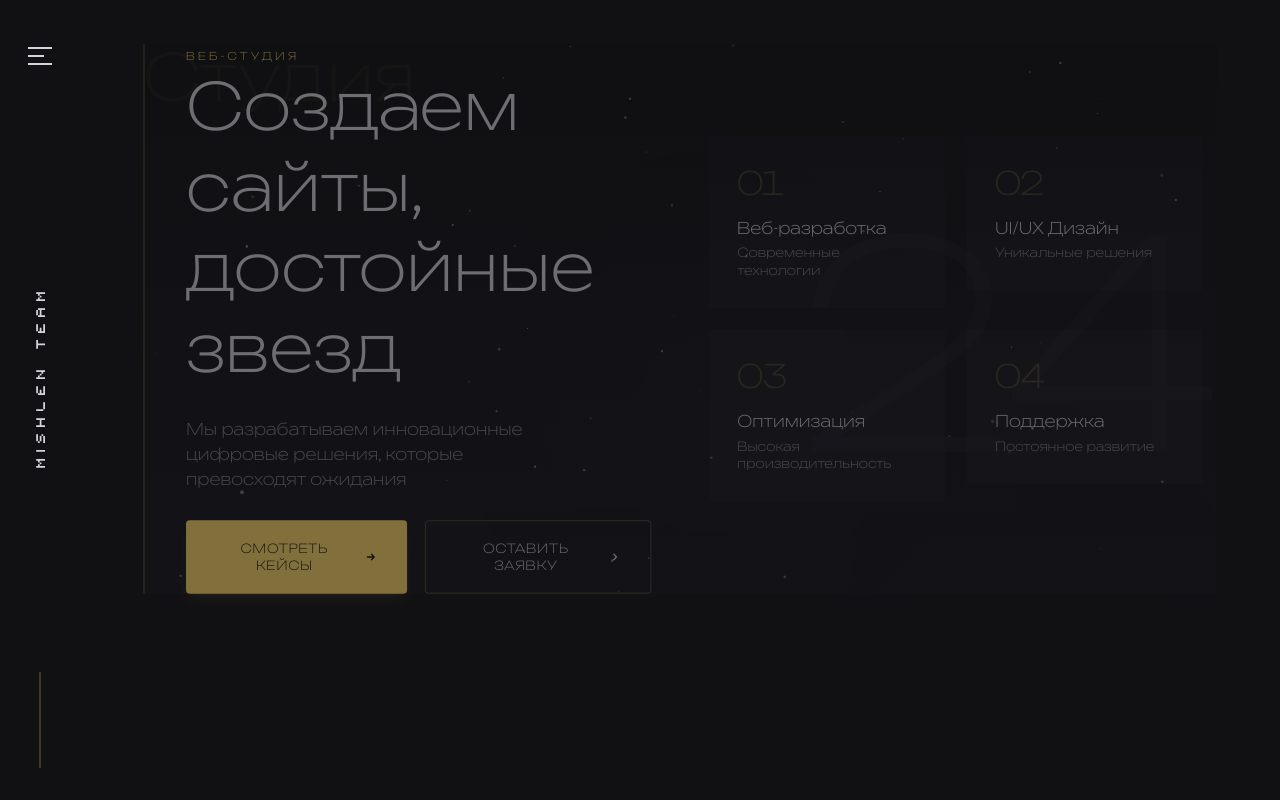
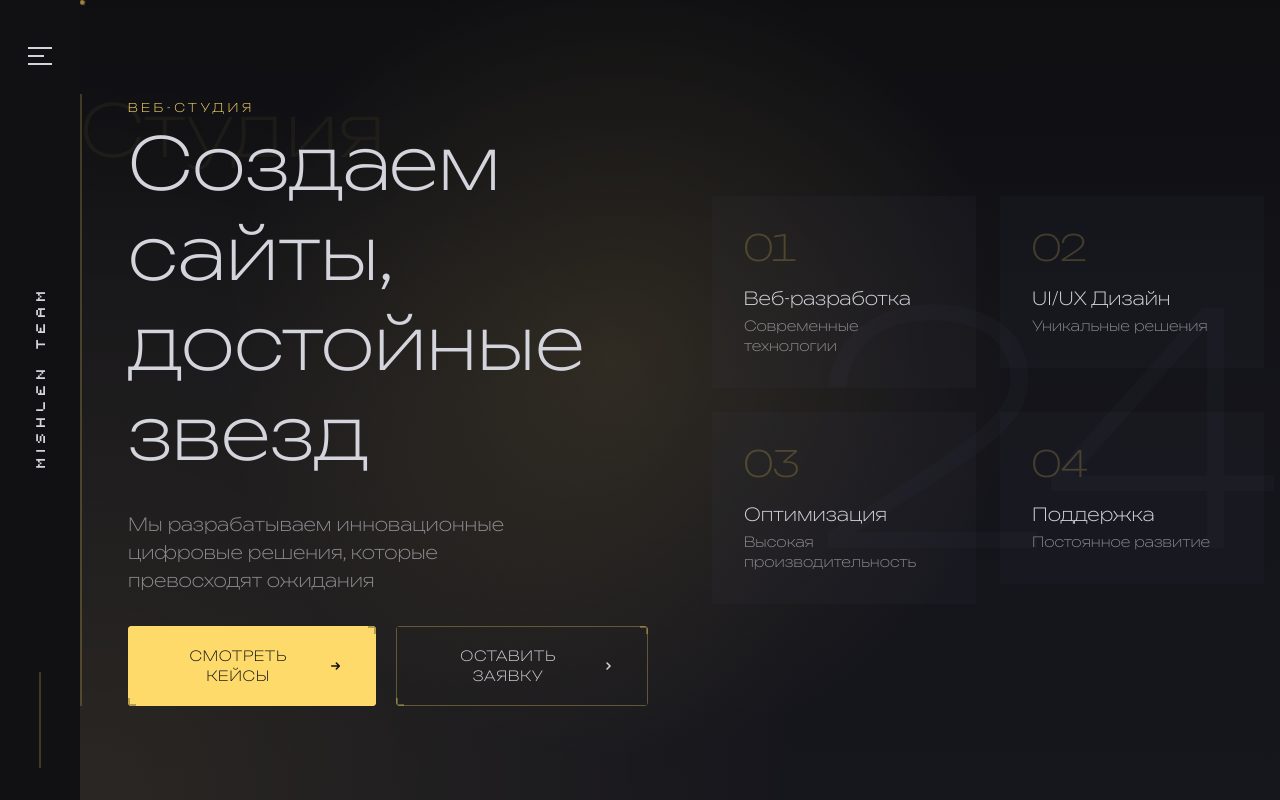
Before and after one commit to burkovmu/web3final, a Next.js app: page / in a window 1280 px wide. Shown: the top 800 px of the page. Built offline with nearby package versions, Linux system fonts and the light colour scheme.

Commit message:
Обновлен дизайн кнопок и добавлен новый анимированный фон в Hero секции

```diff
--- a/src/components/HeroSection.tsx
+++ b/src/components/HeroSection.tsx
@@ -1,8 +1,7 @@
 'use client';
 
 import { motion } from 'framer-motion';
-import SectionWrapper from './SectionWrapper';
-import StarryBackground from './StarryBackground';
+import WaveBackground from './WaveBackground';
 
 const features = [
   { number: '01', title: 'Веб-разработка', description: 'Современные технологии' },
@@ -13,8 +12,8 @@ const features = [
 
 export default function HeroSection() {
   return (
-    <SectionWrapper className="bg-[#111113] min-h-screen flex items-center relative overflow-hidden">
-      <StarryBackground />
+    <div className="bg-[#111113] min-h-screen flex items-center relative overflow-hidden">
+      <WaveBackground />
       <div className="container mx-auto px-4 relative z-10">
         <div className="grid grid-cols-1 lg:grid-cols-2 gap-16 items-center">
           <motion.div
@@ -71,22 +70,29 @@ export default function HeroSection() {
                   transition={{ delay: 0.7 }}
                   className="flex flex-col sm:flex-row gap-5"
                 >
-                  <button className="relative px-8 py-5 bg-[#feda6a] text-[#111113] text-sm uppercase tracking-wider font-medium overflow-hidden rounded-sm shadow-lg shadow-[#feda6a]/10 hover:shadow-[#feda6a]/30 transition-all duration-300">
-                    <div className="absolute inset-0 bg-white/10 opacity-0 hover:opacity-20 transition-opacity duration-300" />
-                    <span className="inline-flex items-center">
+                  <button className="group relative px-8 py-5 bg-[#feda6a] text-[#111113] text-sm uppercase tracking-wider font-medium overflow-hidden rounded-sm">
+                    <div className="absolute inset-0 bg-gradient-to-r from-white/0 via-white/20 to-white/0 translate-x-[-200%] group-hover:translate-x-[200%] transition-transform duration-1000" />
+                    <div className="absolute inset-0 bg-[#feda6a] group-hover:bg-[#feda6a]/90 transition-colors duration-300" />
+                    <span className="relative z-10 inline-flex items-center">
                       Смотреть кейсы
-                      <svg className="ml-3 w-4 h-4" xmlns="http://www.w3.org/2000/svg" viewBox="0 0 20 20" fill="currentColor">
+                      <svg className="ml-3 w-4 h-4 transform group-hover:translate-x-1 transition-transform" xmlns="http://www.w3.org/2000/svg" viewBox="0 0 20 20" fill="currentColor">
                         <path fillRule="evenodd" d="M10.293 5.293a1 1 0 011.414 0l4 4a1 1 0 010 1.414l-4 4a1 1 0 01-1.414-1.414L12.586 11H5a1 1 0 110-2h7.586l-2.293-2.293a1 1 0 010-1.414z" clipRule="evenodd" />
                       </svg>
                     </span>
+                    <div className="absolute top-0 right-0 w-2 h-2 border-t-2 border-r-2 border-[#111113]/30" />
+                    <div className="absolute bottom-0 left-0 w-2 h-2 border-b-2 border-l-2 border-[#111113]/30" />
                   </button>
-                  <button className="relative px-8 py-5 bg-transparent border border-[#feda6a]/30 text-[#d4d4dc] text-sm uppercase tracking-wider font-medium overflow-hidden rounded-sm hover:border-[#feda6a]/70 transition-all duration-300">
-                    <span className="inline-flex items-center">
+                  <button className="group relative px-8 py-5 bg-transparent text-[#d4d4dc] text-sm uppercase tracking-wider font-medium overflow-hidden rounded-sm">
+                    <div className="absolute inset-0 border border-[#feda6a]/30 group-hover:border-[#feda6a]/70 transition-colors duration-300" />
+                    <div className="absolute inset-0 bg-gradient-to-r from-[#feda6a]/0 via-[#feda6a]/5 to-[#feda6a]/0 translate-x-[-200%] group-hover:translate-x-[200%] transition-transform duration-1000" />
+                    <span className="relative z-10 inline-flex items-center">
                       Оставить заявку
-                      <svg className="ml-3 w-4 h-4" xmlns="http://www.w3.org/2000/svg" viewBox="0 0 20 20" fill="currentColor">
+                      <svg className="ml-3 w-4 h-4 transform group-hover:translate-x-1 transition-transform" xmlns="http://www.w3.org/2000/svg" viewBox="0 0 20 20" fill="currentColor">
                         <path fillRule="evenodd" d="M7.293 14.707a1 1 0 010-1.414L10.586 10 7.293 6.707a1 1 0 011.414-1.414l4 4a1 1 0 010 1.414l-4 4a1 1 0 01-1.414 0z" clipRule="evenodd" />
                       </svg>
                     </span>
+                    <div className="absolute top-0 right-0 w-2 h-2 border-t-2 border-r-2 border-[#feda6a]/30 group-hover:border-[#feda6a]/70 transition-colors duration-300" />
+                    <div className="absolute bottom-0 left-0 w-2 h-2 border-b-2 border-l-2 border-[#feda6a]/30 group-hover:border-[#feda6a]/70 transition-colors duration-300" />
                   </button>
                 </motion.div>
               </div>
@@ -143,6 +149,6 @@ export default function HeroSection() {
           </motion.div>
         </div>
       </div>
-    </SectionWrapper>
+    </div>
   );
 }
--- /dev/null
+++ b/src/components/WaveBackground.tsx
@@ -0,0 +1,98 @@
+'use client';
+
+import { useEffect, useState } from 'react';
+import { motion } from 'framer-motion';
+
+interface Particle {
+  x: number;
+  y: number;
+  size: number;
+  speed: number;
+  opacity: number;
+}
+
+export default function WaveBackground() {
+  const [particles, setParticles] = useState<Particle[]>([]);
+
+  useEffect(() => {
+    // Генерируем частицы
+    const generateParticles = () => {
+      const newParticles = Array.from({ length: 50 }, () => ({
+        x: Math.random() * 100,
+        y: Math.random() * 100,
+        size: Math.random() * 2 + 1,
+        speed: Math.random() * 0.5 + 0.2,
+        opacity: Math.random() * 0.3 + 0.1
+      }));
+      setParticles(newParticles);
+    };
+
+    generateParticles();
+  }, []);
+
+  return (
+    <div className="absolute inset-0 w-full h-full overflow-hidden">
+      {/* Основной градиентный фон */}
+      <div className="absolute inset-0 bg-gradient-to-b from-[#0f0f12] via-[#171720] to-[#1a1a24]" />
+
+      {/* Анимированные волны */}
+      <motion.div
+        className="absolute inset-0 opacity-20"
+        animate={{
+          background: [
+            'radial-gradient(circle at 0% 0%, #feda6a 0%, transparent 50%)',
+            'radial-gradient(circle at 100% 100%, #feda6a 0%, transparent 50%)',
+            'radial-gradient(circle at 0% 0%, #feda6a 0%, transparent 50%)'
+          ]
+        }}
+        transition={{
+          duration: 10,
+          repeat: Infinity,
+          repeatType: "reverse"
+        }}
+      />
+
+      <motion.div
+        className="absolute inset-0 opacity-15"
+        animate={{
+          background: [
+            'radial-gradient(circle at 100% 0%, #feda6a 0%, transparent 50%)',
+            'radial-gradient(circle at 0% 100%, #feda6a 0%, transparent 50%)',
+            'radial-gradient(circle at 100% 0%, #feda6a 0%, transparent 50%)'
+          ]
+        }}
+        transition={{
+          duration: 15,
+          repeat: Infinity,
+          repeatType: "reverse"
+        }}
+      />
+
+      {/* Анимированные частицы */}
+      {particles.map((particle, index) => (
+        <motion.div
+          key={index}
+          className="absolute rounded-full bg-[#feda6a]"
+          style={{
+            width: particle.size,
+            height: particle.size,
+            opacity: particle.opacity
+          }}
+          animate={{
+            x: [particle.x + '%', (particle.x + 10) + '%', particle.x + '%'],
+            y: [particle.y + '%', (particle.y + 10) + '%', particle.y + '%']
+          }}
+          transition={{
+            duration: 5 + particle.speed * 5,
+            repeat: Infinity,
+            repeatType: "reverse",
+            ease: "easeInOut"
+          }}
+        />
+      ))}
+
+      {/* Дополнительный слой затемнения */}
+      <div className="absolute inset-0 bg-[#111113]/40" />
+    </div>
+  );
+}
```
